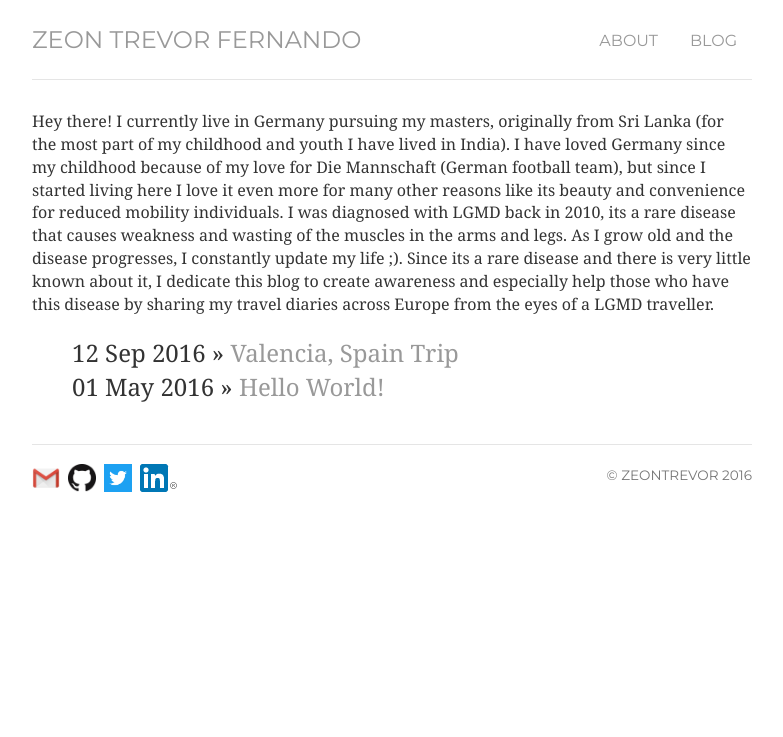
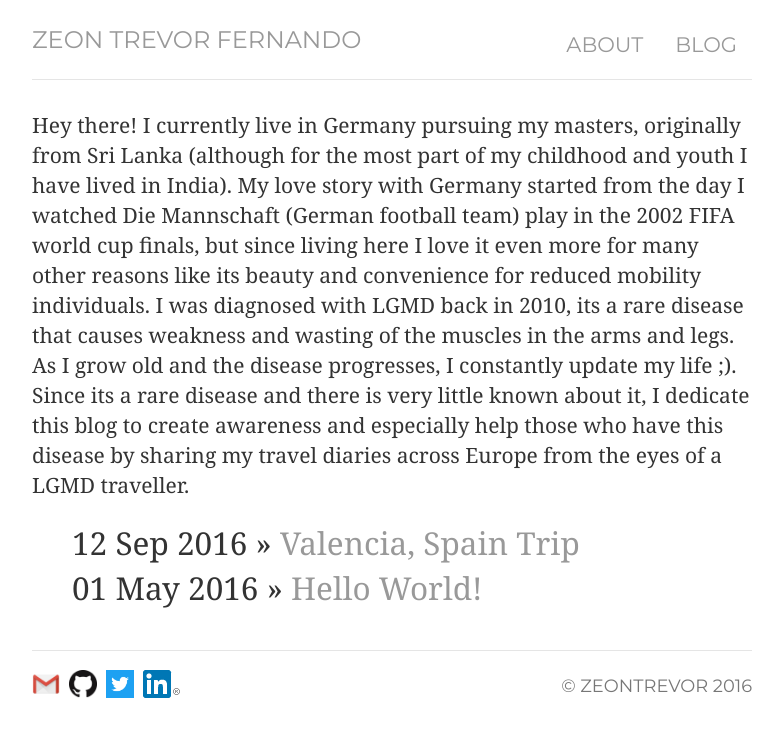
Before and after one commit to ZeonTrevor/zeontrevor.github.io, a Jekyll site: the page built from blog/index.html, in a window 1280 px wide. Shown: the top 737 px of the page, without its empty margins (248-1031 px from the left). Built offline with Jekyll 4.4.1, drawn with Linux system fonts in a browser that asks for light colours.

Commit message:
Updated blog index page

```diff
--- a/blog/index.html
+++ b/blog/index.html
@@ -3,7 +3,7 @@ layout: default
 title: Blog
 ---
 
-Hey there! I currently live in Germany pursuing my masters, originally from Sri Lanka (for the most part of my childhood and youth I have lived in India). I have loved Germany since my childhood because of my love for Die Mannschaft (German football team), but since I started living here I love it even more for many other reasons like its beauty and convenience for reduced mobility individuals. I was diagnosed with LGMD back in 2010, its a rare disease that causes weakness and wasting of the muscles in the arms and legs. As I grow old and the disease progresses, I constantly update my life ;). Since its a rare disease and there is very little known about it, I dedicate this blog to create awareness and especially help those who have this disease by sharing my travel diaries across Europe from the eyes of a LGMD traveller.
+Hey there! I currently live in Germany pursuing my masters, originally from Sri Lanka (although for the most part of my childhood and youth I have lived in India). My love story with Germany started from the day I watched Die Mannschaft (German football team) play in the 2002 FIFA world cup finals, but since living here I love it even more for many other reasons like its beauty and convenience for reduced mobility individuals. I was diagnosed with LGMD back in 2010, its a rare disease that causes weakness and wasting of the muscles in the arms and legs. As I grow old and the disease progresses, I constantly update my life ;). Since its a rare disease and there is very little known about it, I dedicate this blog to create awareness and especially help those who have this disease by sharing my travel diaries across Europe from the eyes of a LGMD traveller.
 <ul class="posts">
 
   {% for post in site.posts %}
--- a/css/main.css
+++ b/css/main.css
@@ -1,14 +1,14 @@
 @import url(http://fonts.googleapis.com/css?family=Merriweather:300,300italic,400,400italic,700,700italic);
 @import url(http://fonts.googleapis.com/css?family=Montserrat);
 
-body { padding-top: 20px; padding-bottom: 40px; font-family: medium-content-serif-font,Georgia,'Cambria','Times New Roman',Times,serif; font-size: 16px;}
+body { padding-top: 20px; padding-bottom: 40px; font-family: medium-content-serif-font,Georgia,'Cambria','Times New Roman',Times,serif; font-size: 21px;}
 
 h1, h2, h3, h4, h5, h6, .h1, .h2, .h3, .h4, .h5, .h6 { font-family: medium-content-serif-font,Georgia,'Cambria','Times New Roman',Times,serif; font-weight: 700;}
 
 a { text-decoration: none; color: #999; }
 a:hover { text-decoration: underline; }
 
-blockquote p { font-size: 16px; line-height: 1.6em; letter-spacing: -.003em;}
+blockquote p { font-size: 21px; line-height: 1.6; letter-spacing: -.003em;}
 
 /* Navigation */
 h3.text-muted a {text-decoration: none; color: #999999; }
```
